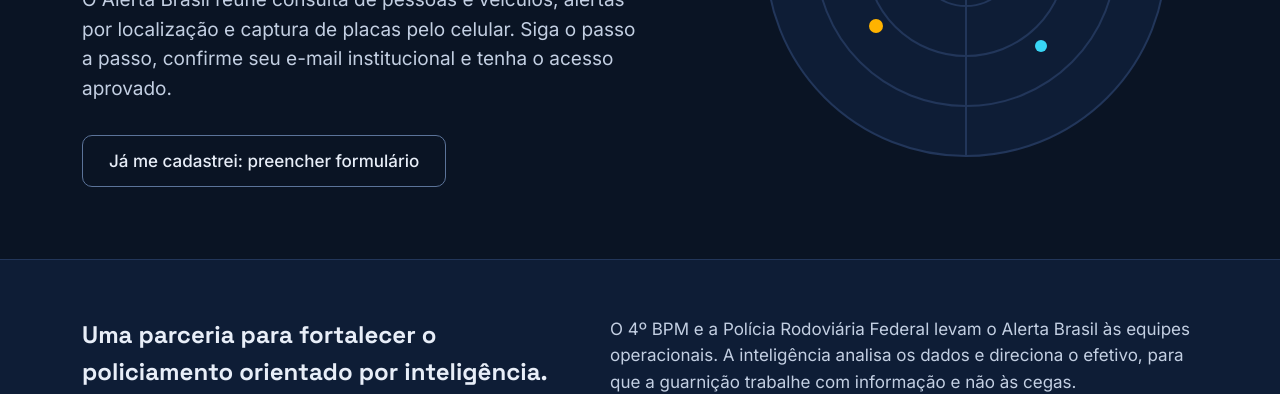
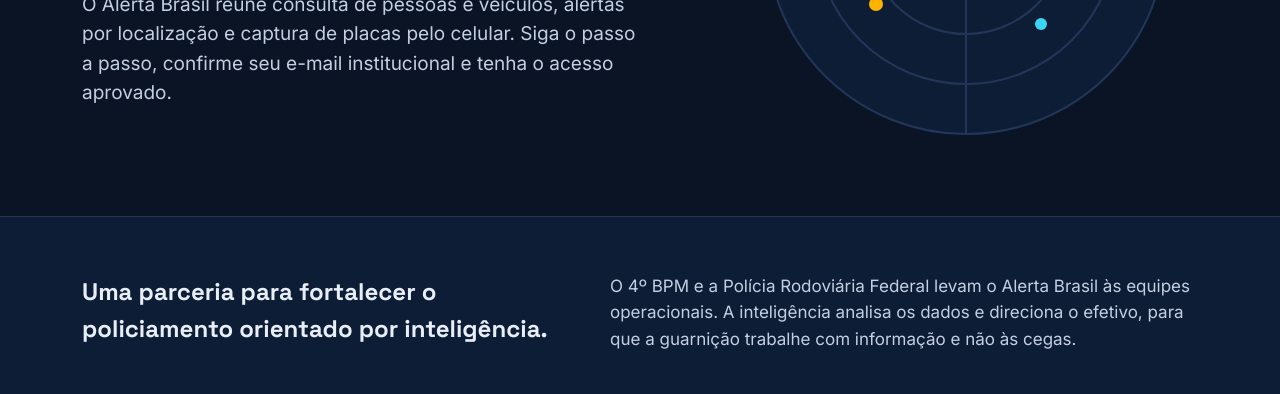
Before and after one commit to alertabrasil4bpm/alertabrasil4bpm.github.io, a plain HTML site: page index.html in a window 1280 px wide. Shown: the part 414-808 px from the top of the page. Drawn offline with Linux system fonts and the light colour scheme.

Commit message:
Remove botão do formulário do início da página
Co-Authored-By: Claude Sonnet 5.5 <noreply@anthropic.com>
Claude-Session: https://claude.ai/code/session_01TFDTVhZuMrVGcoMzvRDUd7

```diff
--- a/index.html
+++ b/index.html
@@ -166,9 +166,6 @@ a:focus-visible,button:focus-visible,input:focus-visible,select:focus-visible{ou
 <span class="pill">PARCERIA 4º BPM + PRF</span>
 <h1>Informação em tempo real para quem está na rua.</h1>
 <p>O Alerta Brasil reúne consulta de pessoas e veículos, alertas por localização e captura de placas pelo celular. Siga o passo a passo, confirme seu e-mail institucional e tenha o acesso aprovado.</p>
-<div class="hero-actions">
-<a class="btn btn-line" href="#formulario">Já me cadastrei: preencher formulário</a>
-</div>
 </div>
 <div class="hero-art">
 <svg viewBox="0 0 420 420" role="img" aria-label="Ilustração de radar com pontos de alerta">
```
